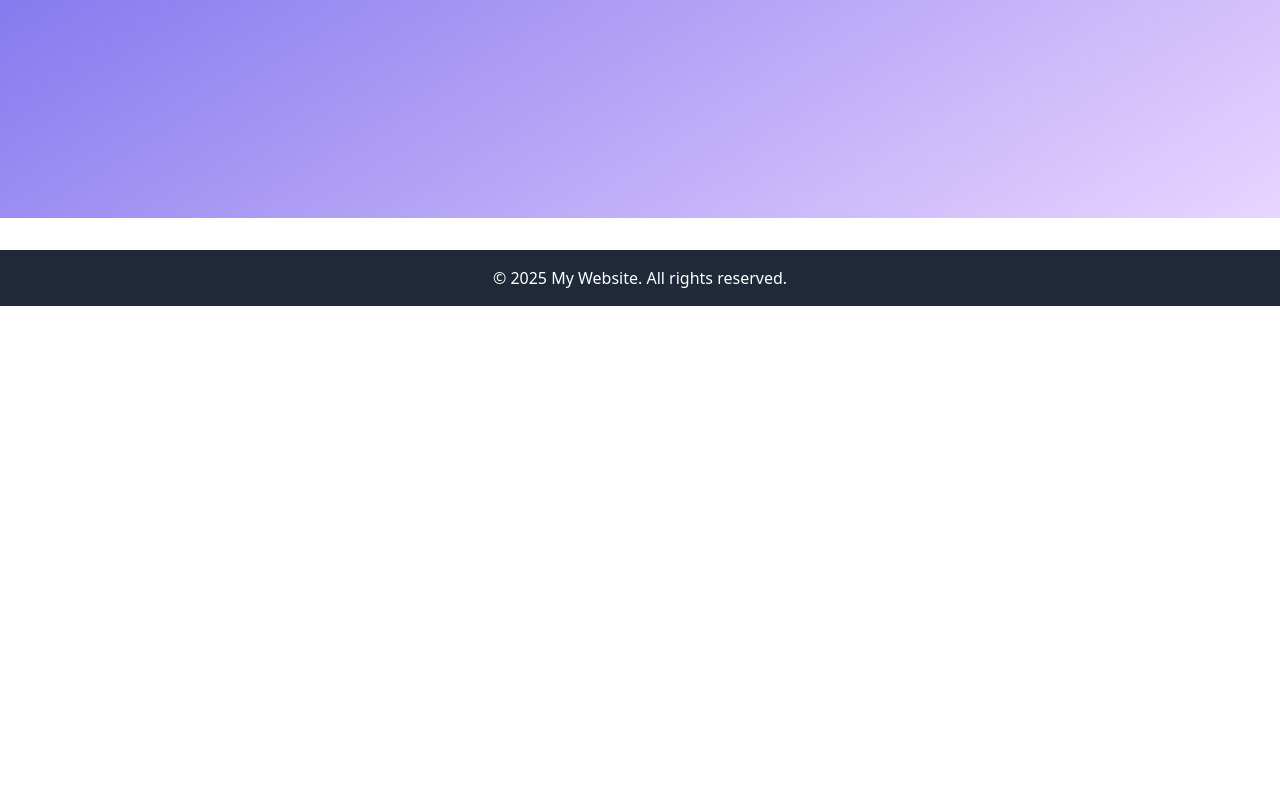
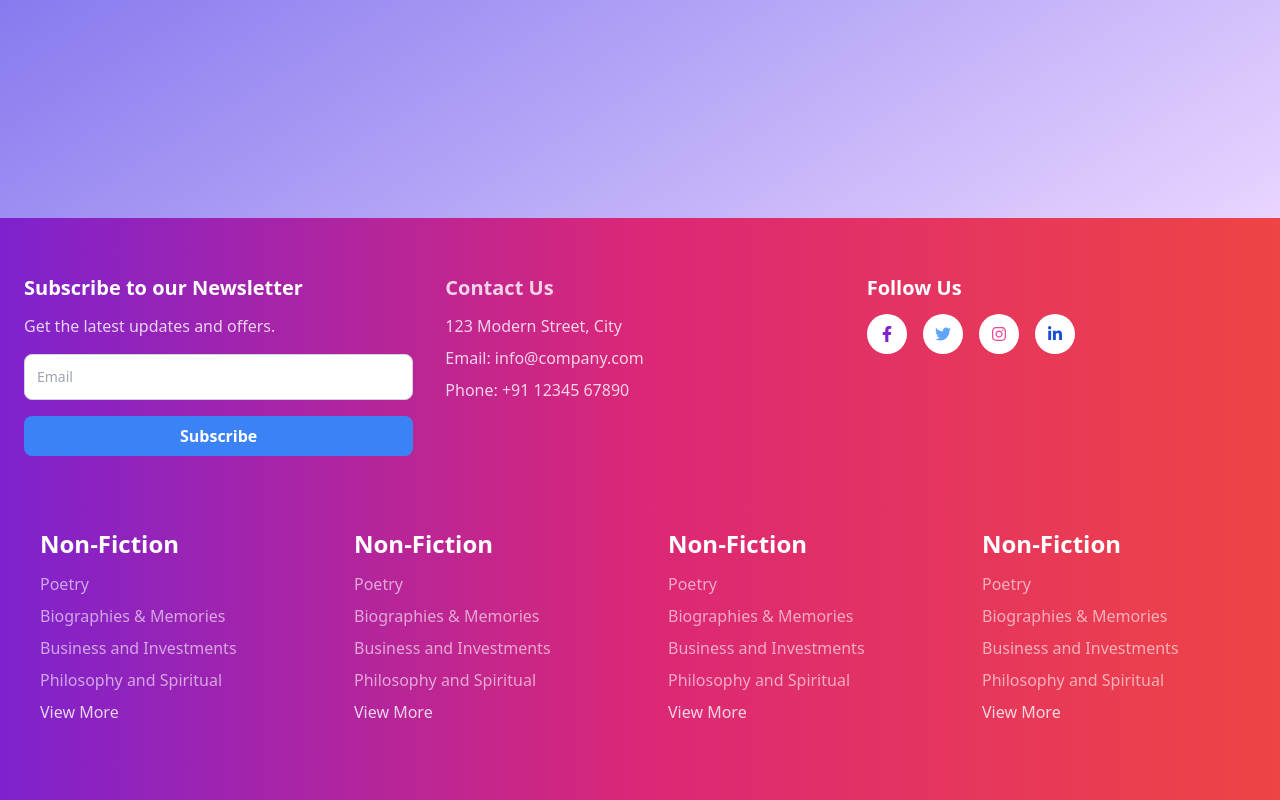
Before and after one commit to soundarya12-glitch/vercel, a React (Vite) app: page /subscription in a window 1280 px wide. Shown: the part 763-1563 px from the top of the page. Before the commit the page ends 1069 px from the top, so only its background shows below. Built offline with nearby package versions, Linux system fonts and the light colour scheme.

Commit message:
updated code

```diff
--- a/src/App.jsx
+++ b/src/App.jsx
@@ -8,7 +8,7 @@ import Sub from "./components/subscription";
 
 // Pages
 import Aboutus from "./assets/pages/Aboutus";
-
+import TrackUs from "./assets/pages/Trackus";
 import Faq from "./assets/pages/Faq";
 
 import Readbook from "./assets/pages/Readbooks";
@@ -74,6 +74,7 @@ function Layout() {
       <Routes>
 
         <Route path="/aboutus" element={<Aboutus />} />
+            <Route path="/Trackus" element={<TrackUs />} />
 
         <Route path="/faq" element={<Faq />} />
         <Route path="/caone" element={<SimpleLayout />} />
@@ -99,6 +100,7 @@ function Layout() {
       {["/caone", "/catwo", "/cathree"].includes(location.pathname) && <Readbook />}
 
       <Footer />
+
     </>
   );
 }
--- a/src/components/Footer.jsx
+++ b/src/components/Footer.jsx
@@ -1,10 +1,77 @@
-// src/components/Footer.jsx
-import React from 'react';
 
-export default function Footer() {
+import React from "react";
+import { FaFacebookF, FaTwitter, FaInstagram, FaLinkedinIn } from "react-icons/fa";
+import { Link } from "react-router-dom";
+
+const Footer = () => {
   return (
-    <footer className="bg-gray-800 text-white text-center p-4 mt-8">
-      <p>&copy; {new Date().getFullYear()} My Website. All rights reserved.</p>
+    <footer className="bg-gradient-to-r from-purple-700 via-pink-600 to-red-500 text-white pt-14 pb-9">
+      <div className="container mx-auto flex flex-col md:flex-row justify-between items-center md:items-start px-6 gap-8">
+
+        {/* Newsletter */}
+        <div className="w-full md:w-1/3 flex flex-col items-center md:items-start">
+          <h3 className="text-xl font-bold mb-3 text-center md:text-left">Subscribe to our Newsletter</h3>
+          <p className="mb-4 text-white/80 text-center md:text-left">Get the latest updates and offers.</p>
+          <form className="flex flex-col w-full">
+            <input
+              type="email"
+              placeholder="Email"
+              className="w-full p-3 mb-4 rounded-lg border border-gray-300 focus:outline-none focus:ring-2 focus:ring-blue-500 text-sm"
+            />
+            <button
+              type="button"
+              className="w-full bg-blue-500 hover:bg-blue-600 text-white font-semibold py-2 rounded-lg transition transform hover:-translate-y-1"
+            >
+              Subscribe
+            </button>
+          </form>
+        </div>
+
+        {/* Contact Info */}
+        <div className="w-full md:w-1/3 flex flex-col items-center md:items-start text-white/80">
+          <h3 className="text-xl font-bold mb-3 text-center md:text-left">Contact Us</h3>
+          <p className="mb-2 text-center md:text-left">123 Modern Street, City</p>
+          <p className="mb-2 text-center md:text-left">Email: info@company.com</p>
+          <p className="text-center md:text-left">Phone: +91 12345 67890</p>
+        </div>
+
+        {/* Follow Us */}
+        <div className="w-full md:w-1/3 flex flex-col items-center md:items-start">
+          <h3 className="text-xl font-bold mb-3 text-center md:text-left">Follow Us</h3>
+          <div className="flex gap-4">
+            <a href="https://facebook.com" className="p-3 bg-white text-purple-700 rounded-full hover:bg-gray-200 transition">
+              <FaFacebookF />
+            </a>
+            <a href="https://twitter.com" className="p-3 bg-white text-blue-400 rounded-full hover:bg-gray-200 transition">
+              <FaTwitter />
+            </a>
+            <a href="https://instagram.com" className="p-3 bg-white text-pink-500 rounded-full hover:bg-gray-200 transition">
+              <FaInstagram />
+            </a>
+            <a href="https://linkedin.com" className="p-3 bg-white text-blue-700 rounded-full hover:bg-gray-200 transition">
+              <FaLinkedinIn />
+            </a>
+          </div>
+        </div>
+      </div>
+
+      {/* Bottom Grid */}
+      <div className="grid grid-cols-1 sm:grid-cols-2 md:grid-cols-4 gap-6 p-6 mt-8">
+        {Array.from({ length: 4 }).map((_, idx) => (
+          <div key={idx} className="p-4 text-left">
+            <h2 className="text-2xl font-bold mb-3">Non-Fiction</h2>
+            <p className="text-white/60 mb-2">Poetry</p>
+            <p className="text-white/60 mb-2">Biographies & Memories</p>
+            <p className="text-white/60 mb-2">Business and Investments</p>
+            <p className="text-white/60 mb-2">Philosophy and Spiritual</p>
+            <Link to="/page1" className="text-white/80 hover:underline font-medium">
+              View More
+            </Link>
+          </div>
+        ))}
+      </div>
     </footer>
   );
-}
+};
+
+export default Footer;
--- a/src/components/Newsletter.jsx
+++ b/src/components/Newsletter.jsx
@@ -1,4 +1,4 @@
-import { FaFacebookF, FaTwitter, FaInstagram } from 'react-icons/fa';
+import { FaFacebookF, FaTwitter, FaInstagram ,FaLinkedinIn} from 'react-icons/fa';
 import { Link } from 'react-router-dom';
 export function Newsletter() {
 return (
@@ -15,6 +15,10 @@ return (
           </a>
           <a href="https://instagram.com" target="_blank" rel="noopener noreferrer" className="hover:text-pink-400">
             <FaInstagram className="w-5 h-5 sm:w-6 sm:h-6" />
+          </a>
+
+          <a href="https://linkedin.com" target="_blank" rel="noopener noreferrer" className="hover:text-blue-300">
+            <FaLinkedinIn className="w-5 h-5 sm:w-6 sm:h-6" />
           </a>
         </div>
 
```
